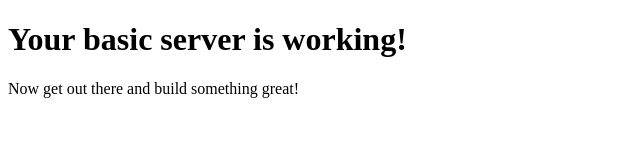
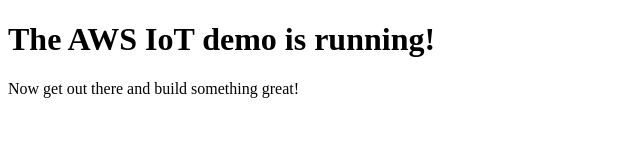
Before and after one commit to thegreatsunra/aws-iot-demo, a website: page public/index.html in a window 1280 px wide. Shown: the whole page, without its empty margins (0-640 px from the left). Drawn offline with Linux system fonts and the light colour scheme.

Commit message:
Remove now-specific cruft

```diff
--- a/public/index.html
+++ b/public/index.html
@@ -1,11 +1,11 @@
 <!DOCTYPE html>
 <html>
   <head>
-    <meta charset=utf-8>
-    <title>basic-now-static-server</title>
+    <meta charset="utf-8">
+    <title>aws-iot-demo</title>
   </head>
   <body>
-    <h1>Your basic server is working!</h1>
+    <h1>The AWS IoT demo is running!</h1>
     <p>Now get out there and build something great!</p>
   </body>
 </html>
```
Also changed, not shown: package.json (+4 -4 lines), README.md.
